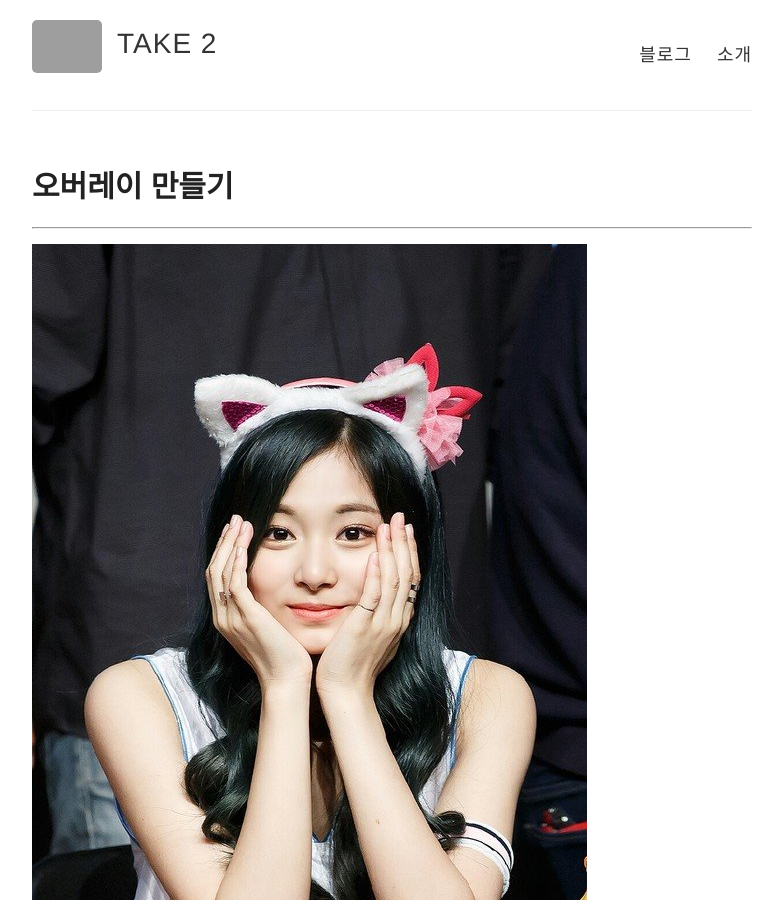
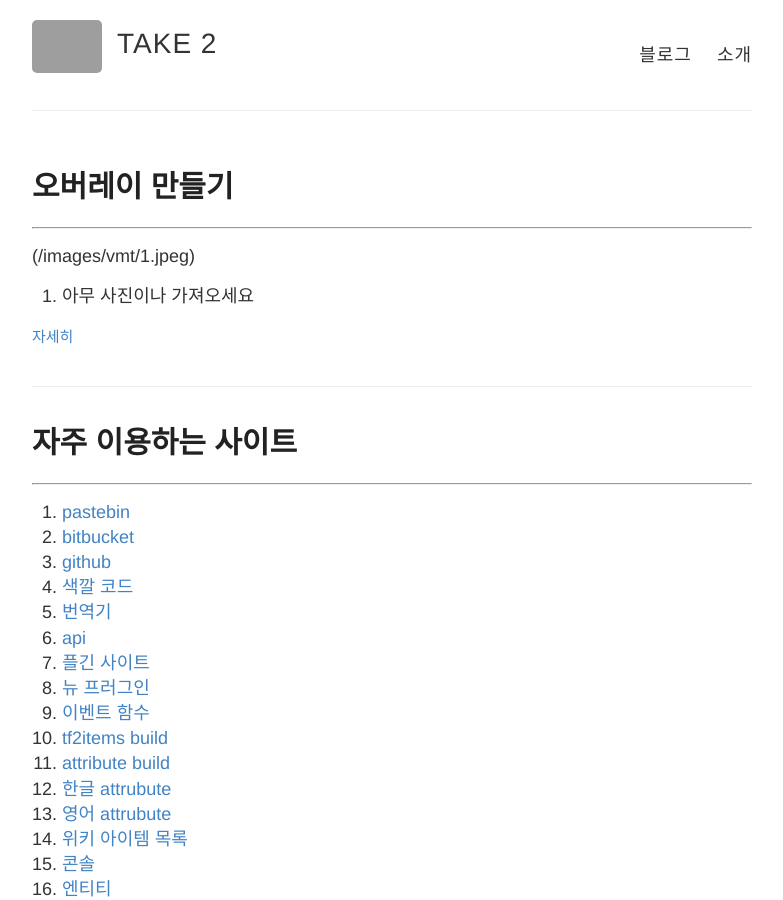
Before and after one commit to whooyet/whooyet.github.io, a Jekyll site: the page built from index.html, in a window 1280 px wide and 900 px high. Shown: the whole window, without its empty margins (248-1031 px from the left). Built offline with Jekyll 4.4.1, drawn with Linux system fonts in a browser that asks for light colours; grey boxes are pictures that could not be loaded.

Commit message:
Update 2017-10-19-vmt.md

```diff
--- a/_posts/2017-10-19-vmt.md
+++ b/_posts/2017-10-19-vmt.md
@@ -7,7 +7,7 @@ fullview: true
 ---
 
 ---
-![1](/images/vmt/1.jpeg)
+(/images/vmt/1.jpeg)
 1. 아무 사진이나 가져오세요
 
 ![2](/images/vmt/2.jpeg)
```
